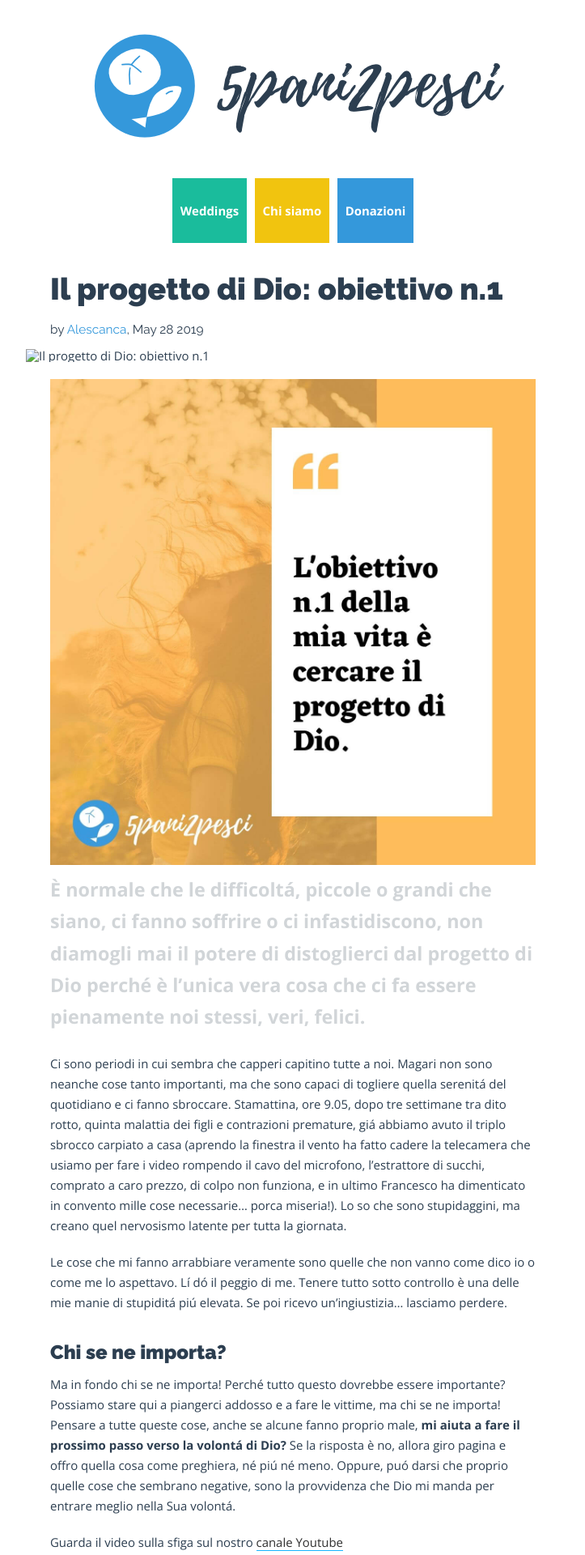
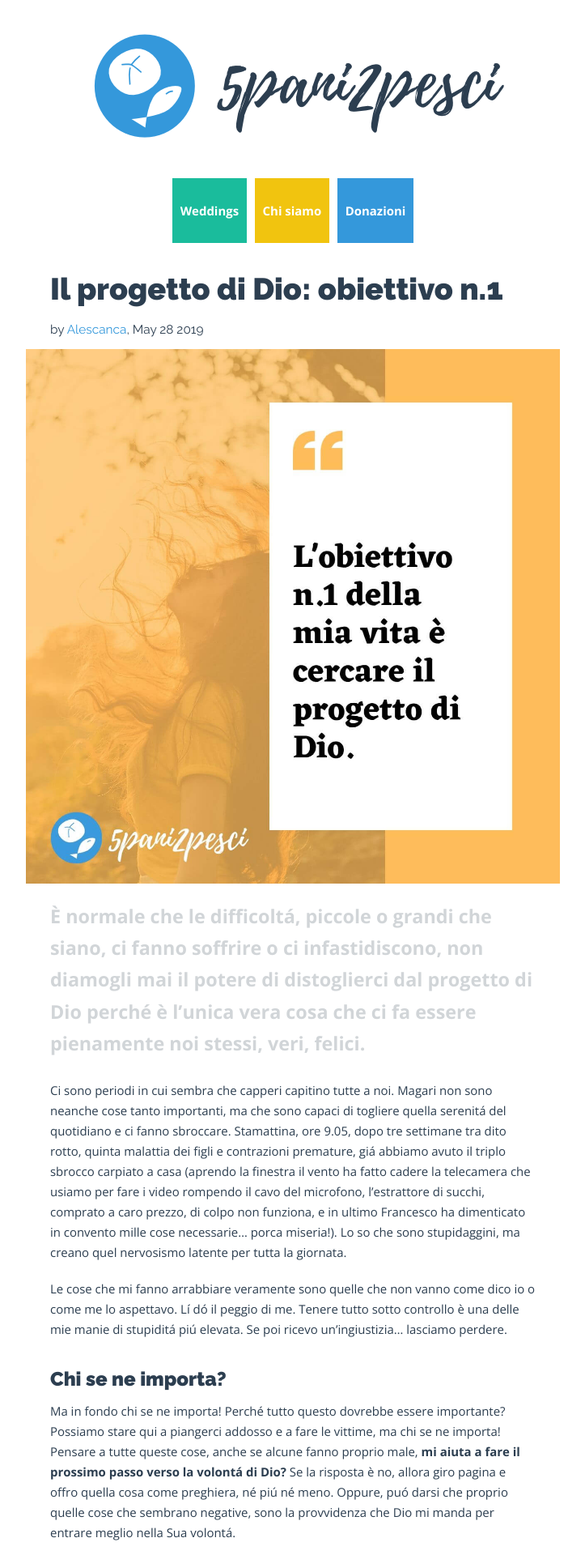
Before and after one commit to ruvido/5p2p, a Jekyll site: the page built from _posts/2019/2019-05-28-il-progetto-di-dio-obiettivo-n-1.md, in a window 1280 px wide. Shown: the top 1920 px of the page at 81% size, without its empty margins (278-1001 px from the left). Built offline with Jekyll 4.4.1, drawn with Linux system fonts in a browser that asks for light colours.

Commit message:
Update from Forestry.io Alessandra Lucca updated _posts/2019/2019-05-28-il-progetto-di-dio-obiettivo-n-1.md

```diff
--- a/_posts/2019/2019-05-28-il-progetto-di-dio-obiettivo-n-1.md
+++ b/_posts/2019/2019-05-28-il-progetto-di-dio-obiettivo-n-1.md
@@ -1,16 +1,15 @@
 ---
 title: 'Il progetto di Dio: obiettivo n.1'
 author: Alescanca
-image: ''
+image: "/uploads/template blog (1)-1.jpg"
 permalink: il-progetto-di-dio-obiettivo-n1
 
 ---
-<img src="/uploads/template blog (1).jpg">È normale che le difficoltá, piccole o grandi che siano, ci fanno soffrire o ci infastidiscono, non diamogli mai il potere di distoglierci dal progetto di Dio perché è l'unica vera cosa che ci fa essere pienamente noi stessi, veri, felici.
+È normale che le difficoltá, piccole o grandi che siano, ci fanno soffrire o ci infastidiscono, non diamogli mai il potere di distoglierci dal progetto di Dio perché è l'unica vera cosa che ci fa essere pienamente noi stessi, veri, felici.
 
 Ci sono periodi in cui sembra che capperi capitino tutte a noi. Magari non sono neanche cose tanto importanti, ma che sono capaci di togliere quella serenitá del quotidiano e ci fanno sbroccare. Stamattina, ore 9.05, dopo tre settimane tra dito rotto, quinta malattia dei figli e contrazioni premature, giá abbiamo avuto il triplo sbrocco carpiato a casa (aprendo la finestra il vento ha fatto cadere la telecamera che usiamo per fare i video rompendo il cavo del microfono, l'estrattore di succhi, comprato a caro prezzo, di colpo non funziona, e in ultimo Francesco ha dimenticato in convento mille cose necessarie… porca miseria!). Lo so che sono stupidaggini, ma creano quel nervosismo latente per tutta la giornata.
 
 Le cose che mi fanno arrabbiare veramente sono quelle che non vanno come dico io o come me lo aspettavo. Lí dó il peggio di me. Tenere tutto sotto controllo è una delle mie manie di stupiditá piú elevata. Se poi ricevo un'ingiustizia… lasciamo perdere.
-
 
 ## Chi se ne importa?
 
@@ -20,19 +19,19 @@ Guarda il video sulla sfiga sul nostro [canale Youtube](https://www.youtube.com/
 
 La cosa importante non è tanto pensare a fare la vittima, ma non perdere l'obiettivo: conservare la fede. Lo dice san Paolo:
 
->Ho combattuto la buona battaglia, ho terminato la corsa, ho conservato la fede. Ora mi resta soltanto la corona di giustizia che il Signore, il giudice giusto, mi consegnerà in quel giorno <cite>  2Tm 4,7-8 </cite>
+> Ho combattuto la buona battaglia, ho terminato la corsa, ho conservato la fede. Ora mi resta soltanto la corona di giustizia che il Signore, il giudice giusto, mi consegnerà in quel giorno <cite>  2Tm 4,7-8 </cite>
 
 ## Quello che conta è il progetto di Dio
 
 Quello che è importante davvero, peró, è **non farci distogliere lo sguardo** e le energie da quello che conta veramente: il progetto di Dio! Ricordo la scorsa estate in cui è successa una cosa davvero molto brutta che mi ha fatto soffrire moltissimo, ero come paralizzata da quello che mi accadeva e non riuscivo proprio a capire perché, che senso avesse. A questo si è aggiunta una grande ingiustizia fatta proprio da una persona a cui abbiamo voluto tanto bene. Oppure penso anche a tante derisioni del tipo "Come??? Tuo marito ha lasciato un posto da professore universitario per dedicarsi a questo progetto! Ma dov'è il guadagno?.... siete folli". O anche a tante gelosie, a volte proprio all'interno della chiesa, e giudizi di un piccolo paese del sud.
 
-Quello che mi rende felice è quel progetto su di me. Questo è l'obiettivo numero uno della mia vita. Quello che mi interessa veramente è continuare ogni giorno a fare il passo successivo verso quella vita piena, quella vita vera, quella felicitá che Gesú Cristo ha pagato a caro prezzo per me, per la mia libertá. **Solo l'opinione di Dio su di me conta**. Solo per la relazione vera con Dio vale la pena spendere le mie energie. Quante energie sprechiamo a raccontare di quanto non mi hanno ringraziato *"dopo tutto quello che ho fatto"*... mai sentito? Quante giornate perse ad imprecare alle mille cose storte che succedono. Ma chi me l'ha fatta fare, dico io?
+Quello che mi rende felice è quel progetto su di me. Questo è l'obiettivo numero uno della mia vita. Quello che mi interessa veramente è continuare ogni giorno a fare il passo successivo verso quella vita piena, quella vita vera, quella felicitá che Gesú Cristo ha pagato a caro prezzo per me, per la mia libertá. **Solo l'opinione di Dio su di me conta**. Solo per la relazione vera con Dio vale la pena spendere le mie energie. Quante energie sprechiamo a raccontare di quanto non mi hanno ringraziato _"dopo tutto quello che ho fatto"_... mai sentito? Quante giornate perse ad imprecare alle mille cose storte che succedono. Ma chi me l'ha fatta fare, dico io?
 
-Leggi anche: [Signore cosa vuoi che io faccia - 3 aspetti per riconoscere la volontá di Dio]( https://5p2p.it/2013/12/04/cosa-vuoi-che-io-faccia.html)
+Leggi anche: [Signore cosa vuoi che io faccia - 3 aspetti per riconoscere la volontá di Dio](https://5p2p.it/2013/12/04/cosa-vuoi-che-io-faccia.html)
 
 ## Il peccato
 
-Pensiamo sempre che il peccato sia dire la bugia alla mamma, o aver detto una brutta parola a qualcuno, ma **il peccato vero è mancare il bersaglio**, non fare centro, non vivere per il progetto di Dio. Certo che vista cosí la cosa mi sa che mi devo riconfessare… Il peccato è perdere tempo dietro alle cose che non ci fanno vivere adesso a pieno il cammino verso la meta, ovvero l'incontro con Dio. La vita del cristiano non è l'aspirazione ad una vita zen, ma è una profonda relazione con Dio in cui va bene anche non essere d'accordo, litigare, arrabbiarsi. *Tutte a me!* Tutto questo va bene e ci sta, ma la vita del cristiano è soprattutto godere della resurrezione di Cristo, ovvero della libertá dal peccato (peccato = non dare spazio a ció che non ci fa fare centro nella vita).
+Pensiamo sempre che il peccato sia dire la bugia alla mamma, o aver detto una brutta parola a qualcuno, ma **il peccato vero è mancare il bersaglio**, non fare centro, non vivere per il progetto di Dio. Certo che vista cosí la cosa mi sa che mi devo riconfessare… Il peccato è perdere tempo dietro alle cose che non ci fanno vivere adesso a pieno il cammino verso la meta, ovvero l'incontro con Dio. La vita del cristiano non è l'aspirazione ad una vita zen, ma è una profonda relazione con Dio in cui va bene anche non essere d'accordo, litigare, arrabbiarsi. _Tutte a me!_ Tutto questo va bene e ci sta, ma la vita del cristiano è soprattutto godere della resurrezione di Cristo, ovvero della libertá dal peccato (peccato = non dare spazio a ció che non ci fa fare centro nella vita).
 
 Forse la mia è teologia da cinque euro, ma questo è quello che mette la mia vita sotto una prospettiva diversa e che mi fa entrare in una relazione profonda con me stessa, con Dio e con la vita che mi circonda (qui a casa nostra ce n'è tanta!).
 
@@ -42,7 +41,7 @@ Faccio un esempio semplice: Gino dice tante parolacce e non riesce proprio a non
 
 ## Dove investi le tue migliori energie?
 
-Io di solito le mie migliori energie le spendo per litigare con mio marito o, se va bene, a guardare ricette su internet su come migliorare il mio pane integrale fatto in casa. Quelle volte in cui metto al centro il Signore prima di tutto il resto e riesco a dare prioritá a questo, mi rendo conto che la giornata ha un altro ordine, è ordinata. Di solito, peró, cerco a rimanere in piedi invece di puntare in alto. Sono un disastro, lo so. So anche che questo disastro potrebbe essere solo il punto di partenza e non la mia condanna. Anzi, proprio perché sono cosí, dó la possibilitá a Dio di mostrare le Sue meraviglie ancora di piú. Un sacerdote in confessione, quando ero proprio una bambina, mi disse che Dio puó mostrare la Sua grandezza ancora di piú quando suona su un pianoforte scordato, allora lí dici *"capperi! Quant'è bravo Questo a suonare!"*. Noi siamo questo e vedremo cose incredibili solo se, invece di piangerci addosso per le cose che succedono, piccole o grandi che siano, apriamo la porta al Pianista e ci preoccupiamo solo di preparare quella giornata per quell'incontro.
+Io di solito le mie migliori energie le spendo per litigare con mio marito o, se va bene, a guardare ricette su internet su come migliorare il mio pane integrale fatto in casa. Quelle volte in cui metto al centro il Signore prima di tutto il resto e riesco a dare prioritá a questo, mi rendo conto che la giornata ha un altro ordine, è ordinata. Di solito, peró, cerco a rimanere in piedi invece di puntare in alto. Sono un disastro, lo so. So anche che questo disastro potrebbe essere solo il punto di partenza e non la mia condanna. Anzi, proprio perché sono cosí, dó la possibilitá a Dio di mostrare le Sue meraviglie ancora di piú. Un sacerdote in confessione, quando ero proprio una bambina, mi disse che Dio puó mostrare la Sua grandezza ancora di piú quando suona su un pianoforte scordato, allora lí dici _"capperi! Quant'è bravo Questo a suonare!"_. Noi siamo questo e vedremo cose incredibili solo se, invece di piangerci addosso per le cose che succedono, piccole o grandi che siano, apriamo la porta al Pianista e ci preoccupiamo solo di preparare quella giornata per quell'incontro.
 
 La veritá è che il grazie non ricevuto o quella delusione dopo un po' passano e neanche ce ne ricordiamo piú, ma anche le nostre energie finiscono, il tempo passa e il progetto di Dio non lo realizziamo mai. Insomma non ne vale veramente la pena. **L'unica cosa per cui vale la pena vivere e spendersi è il progetto di Dio**. Quando ho messo al centro questo la mia vitá ha cominciato a fiorire in modo incredibile.
 
```
